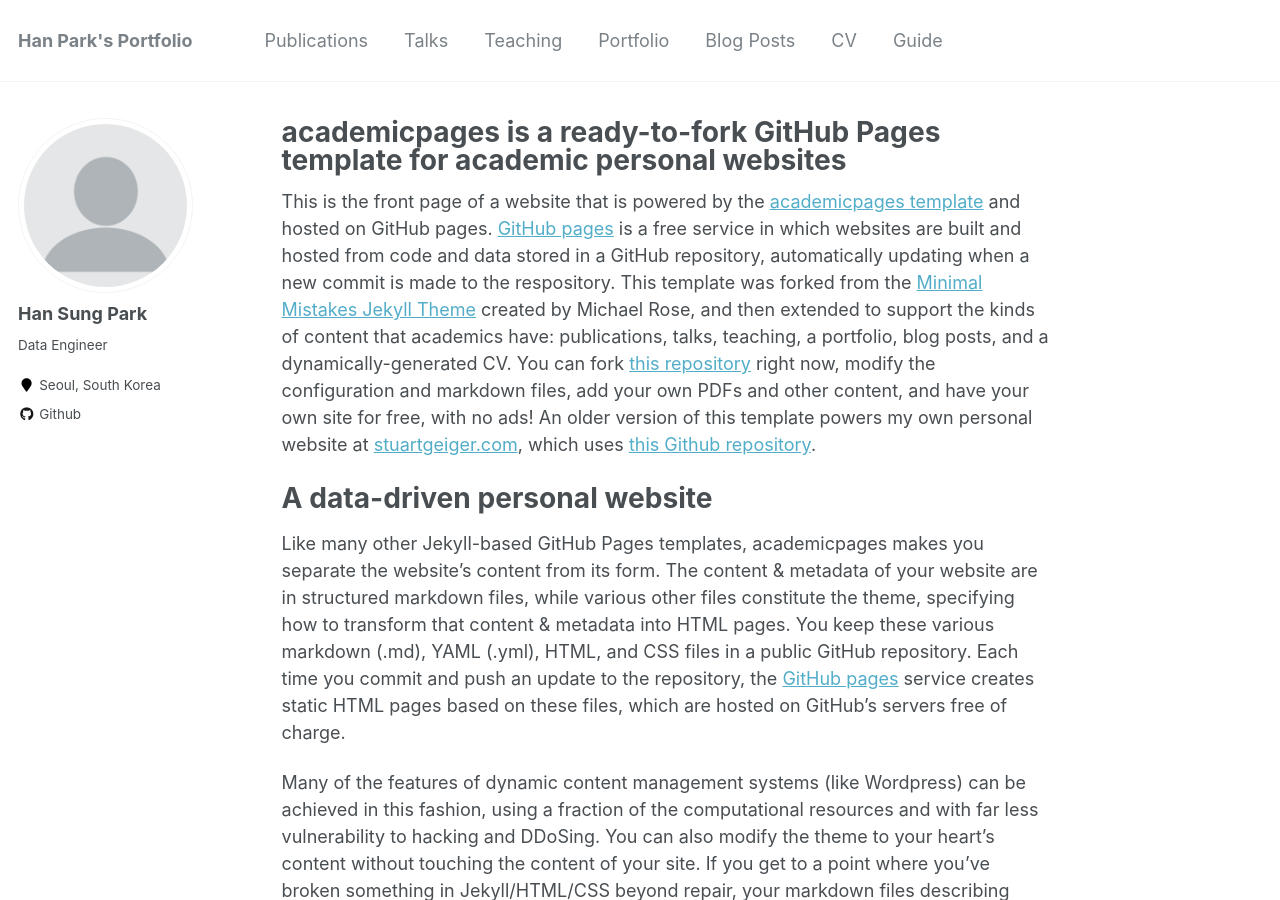
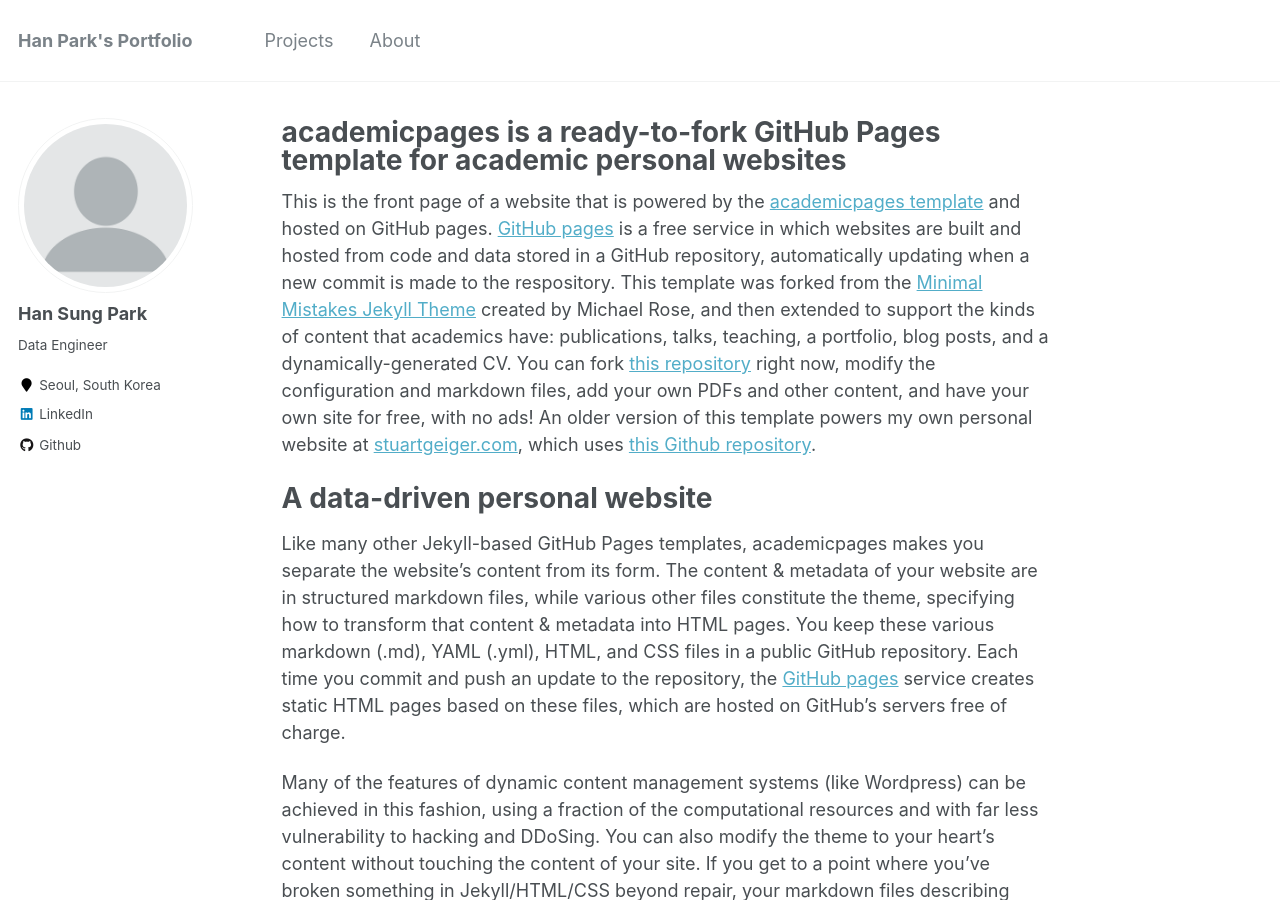
Before and after one commit to hspark15429/hspark15429.github.io, a Jekyll site: the page built from _pages/about.md, in a window 1280 px wide and 900 px high. Built offline with Jekyll 4.4.1, drawn with Linux system fonts in a browser that asks for light colours; part of the change alters nothing that is shown.

Commit message:
init changes 2

```diff
--- a/_config.yml
+++ b/_config.yml
@@ -102,7 +102,7 @@ author:
   instagram        :
   impactstory      : #"https://profiles.impactstory.org/u/xxxx-xxxx-xxxx-xxxx"
   lastfm           :
-  linkedin         :
+  linkedin         : "han-sung-park-704aa7167"
   orcid            : # "http://orcid.org/yourorcidurl"
   pinterest        :
   soundcloud       :
--- a/_data/navigation.yml
+++ b/_data/navigation.yml
@@ -1,22 +1,28 @@
 # main links links
 main:
-  - title: "Publications"
-    url: /publications/
+  - title: "Projects"
+    url: /projects/
 
-  - title: "Talks"
-    url: /talks/
+  - title: "About"
+    url: /about/
 
-  - title: "Teaching"
-    url: /teaching/
+  # - title: "Publications"
+  #   url: /publications/
 
-  - title: "Portfolio"
-    url: /portfolio/
+  # - title: "Talks"
+  #   url: /talks/
 
-  - title: "Blog Posts"
-    url: /year-archive/
+  # - title: "Teaching"
+  #   url: /teaching/
 
-  - title: "CV"
-    url: /cv/
+  # - title: "Portfolio"
+  #   url: /portfolio/
 
-  - title: "Guide"
-    url: /markdown/
+  # - title: "Blog Posts"
+  #   url: /year-archive/
+
+  # - title: "CV"
+  #   url: /cv/
+
+  # - title: "Guide"
+  #   url: /markdown/
```
